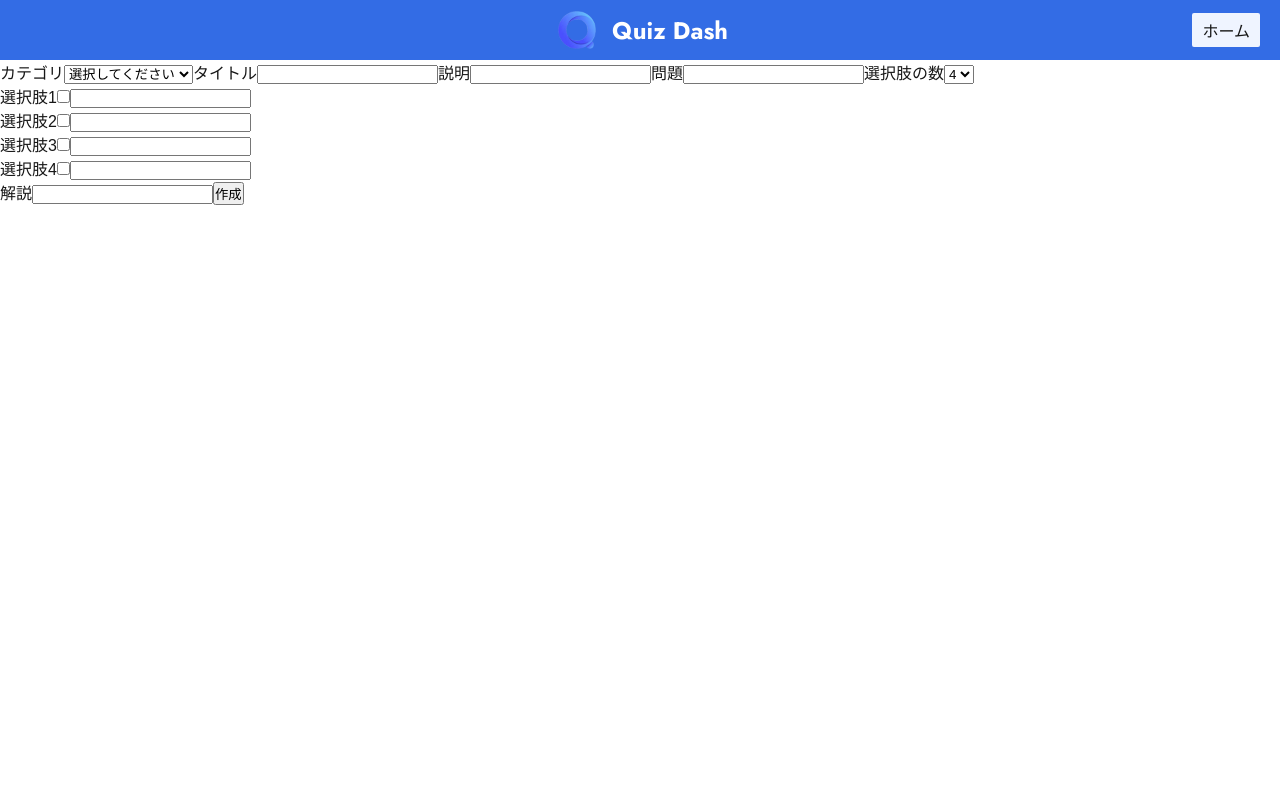
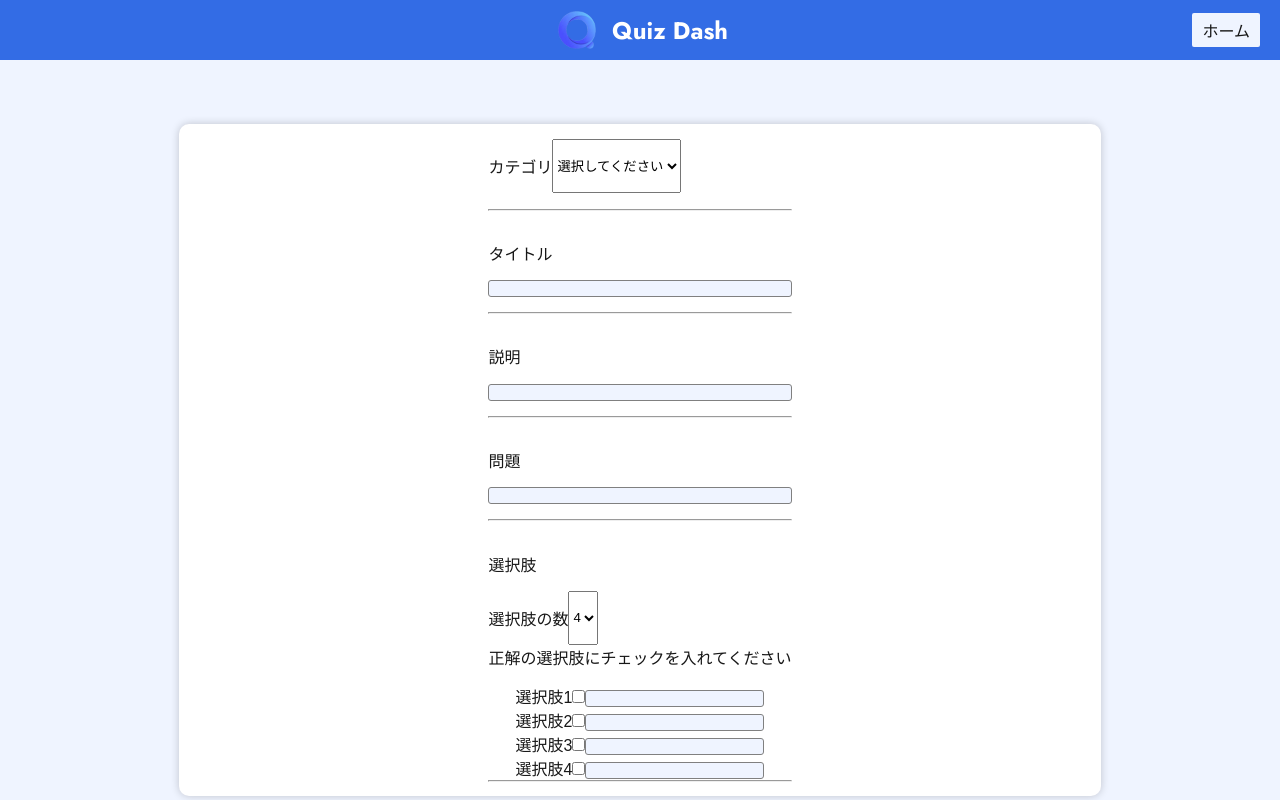
Before and after one commit to s1f102301336/QuizApp-react, a Next.js app: page /quiz/create in a window 1280 px wide. Built offline with nearby package versions, Linux system fonts and the light colour scheme; no server answers.

Commit message:
クイズ作成画面を仮作成

```diff
--- a/src/app/quiz/create/Create.module.css
+++ b/src/app/quiz/create/Create.module.css
@@ -0,0 +1,49 @@
+.container {
+  background-color: #336ce5;
+  height: 100vh;
+}
+
+.body {
+  background-color: #eff4ff;
+  display: flex;
+  justify-content: center;
+  height: 100vh;
+  padding: 5%;
+}
+
+.createCard {
+  background-color: white;
+  width: 80%;
+  height: auto;
+  text-align: center;
+  display: flex;
+  justify-content: center;
+  border-radius: 10px;
+  box-shadow: 0 0 8px rgba(0, 0, 0, 0.2);
+}
+
+.formFormat {
+  display: flex;
+  flex-direction: column;
+}
+
+.choiceBlock {
+  display: flex;
+  flex-direction: row;
+}
+.textBlock {
+  margin: 5% 0;
+  display: flex;
+  flex-direction: column;
+}
+
+.textLabel {
+  text-align: start;
+  margin: 5% 0;
+}
+
+.textInput {
+  background-color: #eff4ff;
+  border: solid 1px gray;
+  border-radius: 3px;
+}
--- a/src/app/quiz/create/page.tsx
+++ b/src/app/quiz/create/page.tsx
@@ -41,9 +41,19 @@ const Create = () => {
   return (
     <div className={style.container}>
       <Header isLogo={true} page={"other"} />
-      <form name="formQuiz" onSubmit={SubmitQuiz}>
-        <label htmlFor="category">カテゴリ</label>
-        <select id="category" name="category">
+      <div className={style.body}>
+        <div className={style.createCard}>
+          <form
+            name="formQuiz"
+            onSubmit={SubmitQuiz}
+            className={style.formFormat}
+          >
+            <div className={style.textBlock}>
+              <div className={style.choiceBlock}>
+                <label className={style.textLabel} htmlFor="category">
+                  カテゴリ
+                </label>
+                <select id="category" name="category" required>
                   <option value="">選択してください</option>
                   <option value="Anime_Manga">アニメ/漫画</option>
                   <option value="Games">ゲーム</option>
@@ -54,13 +64,52 @@ const Create = () => {
                   <option value="Literature">文学</option>
                   <option value="Other">その他</option>
                 </select>
-        <label htmlFor="title">タイトル</label>
-        <input type="text" id="title" name="title" required />
-        <label htmlFor="description">説明</label>
-        <input type="text" id="description" name="description" />
-        <label htmlFor="question">問題</label>
-        <input type="text" id="question" name="question" />
-        <label htmlFor="numSelect">選択肢の数</label>
+              </div>
+            </div>
+            <hr />
+            <div className={style.textBlock}>
+              <label className={style.textLabel} htmlFor="title">
+                タイトル
+              </label>
+              <input
+                className={style.textInput}
+                type="text"
+                id="title"
+                name="title"
+                required
+              />
+            </div>
+            <hr />
+            <div className={style.textBlock}>
+              <label className={style.textLabel} htmlFor="description">
+                説明
+              </label>
+              <input
+                className={style.textInput}
+                type="text"
+                id="description"
+                name="description"
+              />
+            </div>
+            <hr />
+            <div className={style.textBlock}>
+              <label className={style.textLabel} htmlFor="question">
+                問題
+              </label>
+              <input
+                className={style.textInput}
+                type="text"
+                id="question"
+                name="question"
+              />
+            </div>
+            <hr />
+            <div className={style.textBlock}>
+              <div className={style.textLabel}>選択肢</div>
+              <div className={style.choiceBlock}>
+                <label className={style.textLabel} htmlFor="numSelect">
+                  選択肢の数
+                </label>
                 <select
                   id="numSelect"
                   value={numSelect} //selectのデフォルト値をstate流用
@@ -70,27 +119,50 @@ const Create = () => {
                   <option value="4">4</option>
                   <option value="6">6</option>
                 </select>
+              </div>
+              <div>正解の選択肢にチェックを入れてください</div>
+            </div>
 
             {
               //選択肢の数だけ入力欄を用意
               //jsxではforEachなので空配列の長さを用いてrange
               [...Array(numSelect)].map((_, i) => (
                 <div key={i}>
-              <label htmlFor={`choice${i}`}>選択肢{i + 1}</label>
+                  <label className={style.textLabel} htmlFor={`choice${i}`}>
+                    選択肢{i + 1}
+                  </label>
                   <input
                     type="checkbox"
                     id={`isCorrect${i}`}
                     name={`isCorrect${i}`}
                   />
-              <input type="text" id={`choice${i}`} name={`choice${i}`} />
+                  <input
+                    className={style.textInput}
+                    type="text"
+                    id={`choice${i}`}
+                    name={`choice${i}`}
+                  />
                 </div>
               ))
             }
+            <hr />
 
-        <label htmlFor="explanation">解説</label>
-        <input type="text" id="explanation" name="explanation" />
+            <div className={style.textBlock}>
+              <label className={style.textLabel} htmlFor="explanation">
+                解説
+              </label>
+              <input
+                className={style.textInput}
+                type="text"
+                id="explanation"
+                name="explanation"
+              />
+            </div>
+            <hr />
             <button type="submit">作成</button>
           </form>
+        </div>
+      </div>
     </div>
   );
 };
```
Also changed, not shown: src/app/quiz/local/[id]/page.tsx (+8 -4 lines). Lines whose indentation alone changed are shown as unchanged.
